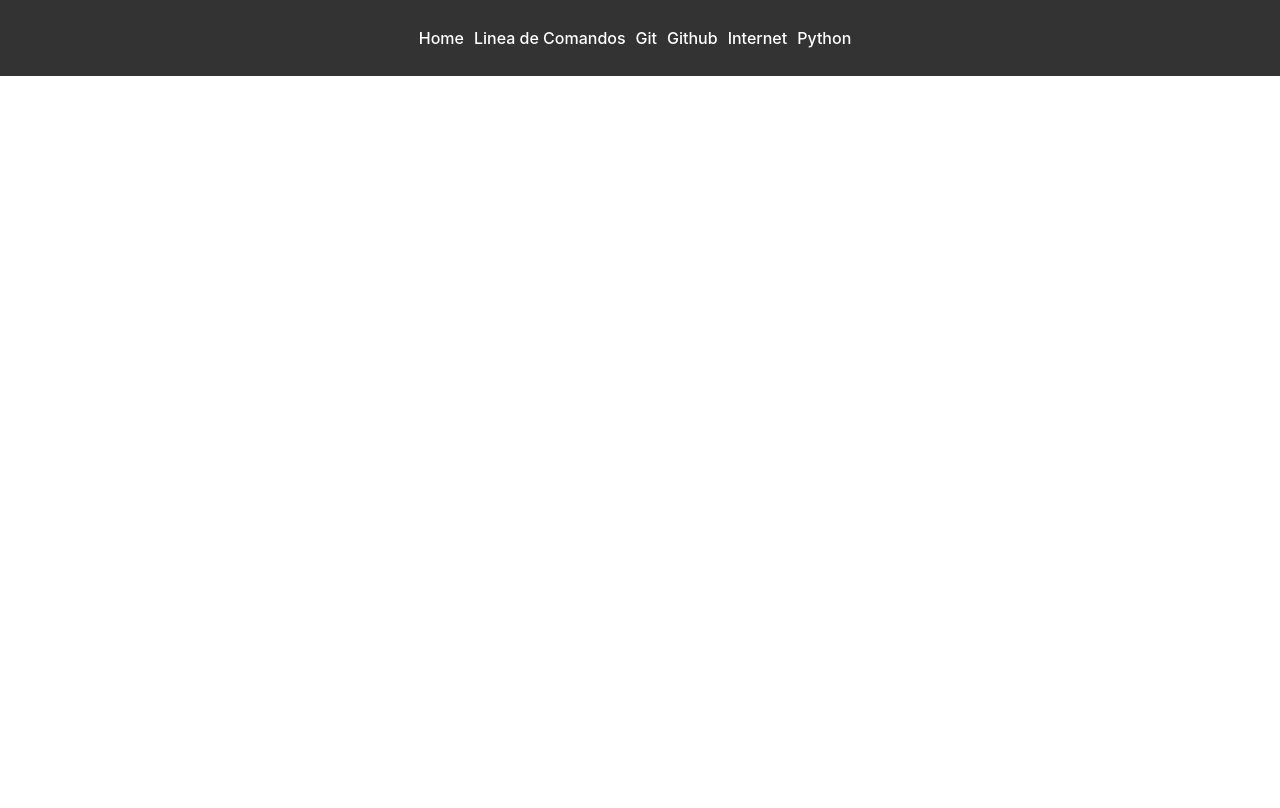
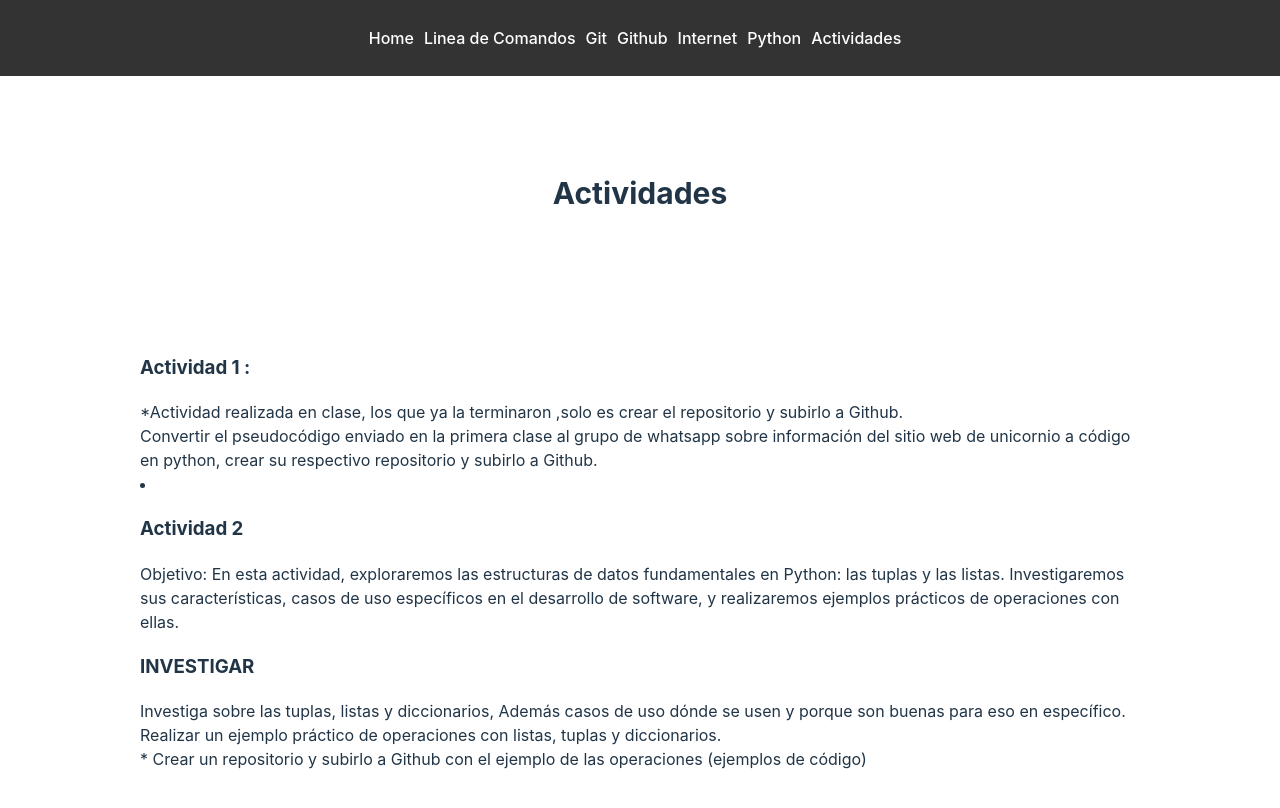
Before and after one commit to Bxr3nd4/content-page, a React (Vite) app: page /actividades in a window 1280 px wide. Shown: the top 808 px of the page. Built offline with nearby package versions, Linux system fonts and the light colour scheme.

Commit message:
update activities

```diff
--- a/src/App.tsx
+++ b/src/App.tsx
@@ -6,6 +6,7 @@ import Git from "./components/gitFolder/Git";
 import Github from "./components/gitFolder/githubFolder/Github";
 import Internet from "./components/internet/Internet"
 import Python from "./components/python/Python"
+import Actividades from "./components/actividades/Actividades";
 
 function App() {
   return (
@@ -19,6 +20,7 @@ function App() {
           <Route path="/github" Component={Github} />
           <Route path="/internet" Component={Internet} />
           <Route path="/python" Component={Python} />
+          <Route path="/actividades" Component={Actividades} />
         </Routes>
       </div>
     </Router>
--- /dev/null
+++ b/src/components/actividades/Actividades.tsx
@@ -0,0 +1,90 @@
+function Actividades() {
+    return (
+      <section>
+        <h1>Actividades</h1>
+        <nav>
+          <ul>
+            <li>
+              <a href="#cmd-l&t"></a>
+            </li>
+            <li>
+              <a href="#cmd-indentacion"></a>
+            </li>
+            <li>
+              <a href="#cmd-comentarios"></a>
+            </li>
+            <li>
+              <a href="#cmd-variables"></a>
+            </li>
+          </ul>
+          <section id="cmd-l&t">
+
+
+
+          <h3>Actividad 1 : </h3>
+
+        <p>
+        *Actividad realizada en clase, los que ya la terminaron ,solo es crear el  repositorio y subirlo a Github.
+
+        <br>
+        </br>
+            Convertir el pseudocódigo enviado en la primera clase al grupo de whatsapp
+            sobre información del sitio web de unicornio a código en python, crear su respectivo repositorio y subirlo a Github.
+
+        <br />
+        <li>
+              <a href="#cmd-l&t">Listas,Tuplas y Diccionarios</a>
+            </li>
+        </p>
+            <h3>Actividad 2</h3>
+
+            <h3></h3>
+
+            <p>
+            Objetivo:
+            En esta actividad, exploraremos las estructuras de datos fundamentales en Python:
+            las tuplas y las listas. Investigaremos sus características,
+            casos de uso específicos en el desarrollo de software,
+            y realizaremos ejemplos prácticos de operaciones con ellas. <br />
+
+            </p>
+
+            <h3>INVESTIGAR</h3>
+            <p>
+
+
+            Investiga sobre las tuplas, listas y diccionarios, Además casos de uso dónde se usen y porque son buenas para eso en específico.
+
+            Realizar un ejemplo práctico de operaciones con listas, tuplas y diccionarios.
+
+
+
+
+              <br />
+              * Crear un repositorio y subirlo a Github con el ejemplo de las operaciones (ejemplos de código)
+              <br />
+
+              <br />
+
+            </p>
+          </section>
+          <section id="cmd-comentarios">
+
+            <p>
+
+            </p>
+          </section>
+          <section id="cmd-variables">
+            <h3></h3>
+            <p>
+
+              <br />
+
+            </p>
+          </section>
+        </nav>
+      </section>
+    );
+  }
+
+  export default Actividades;
--- a/src/components/header/Header.tsx
+++ b/src/components/header/Header.tsx
@@ -24,6 +24,9 @@ function Header() {
           <li>
             <Link to="/python">Python</Link>
           </li>
+          <li>
+            <Link to="/actividades">Actividades</Link>
+          </li>
         </ul>
       </nav>
     </header>
```
Also changed, not shown: src/components/actividades/Activiades.css (added).
